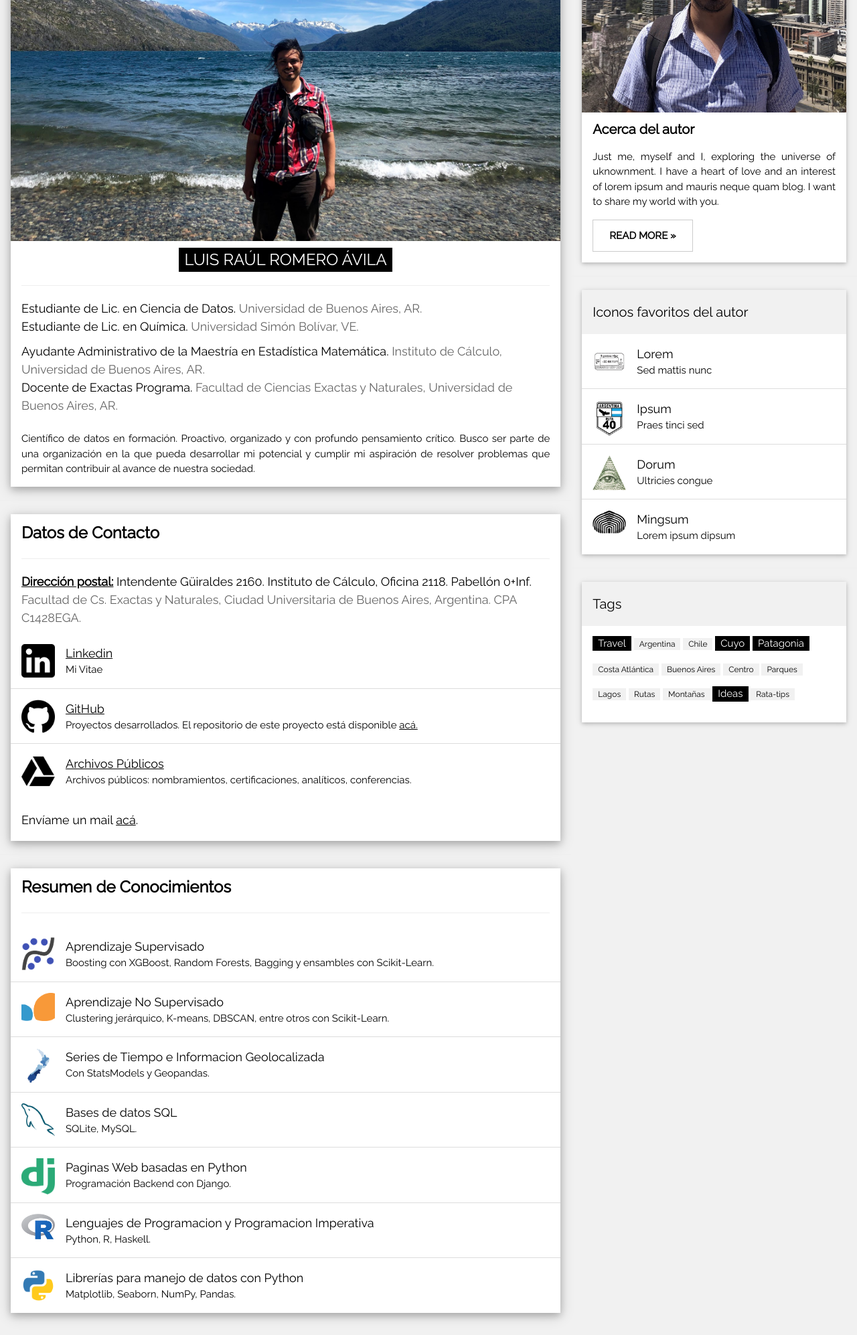
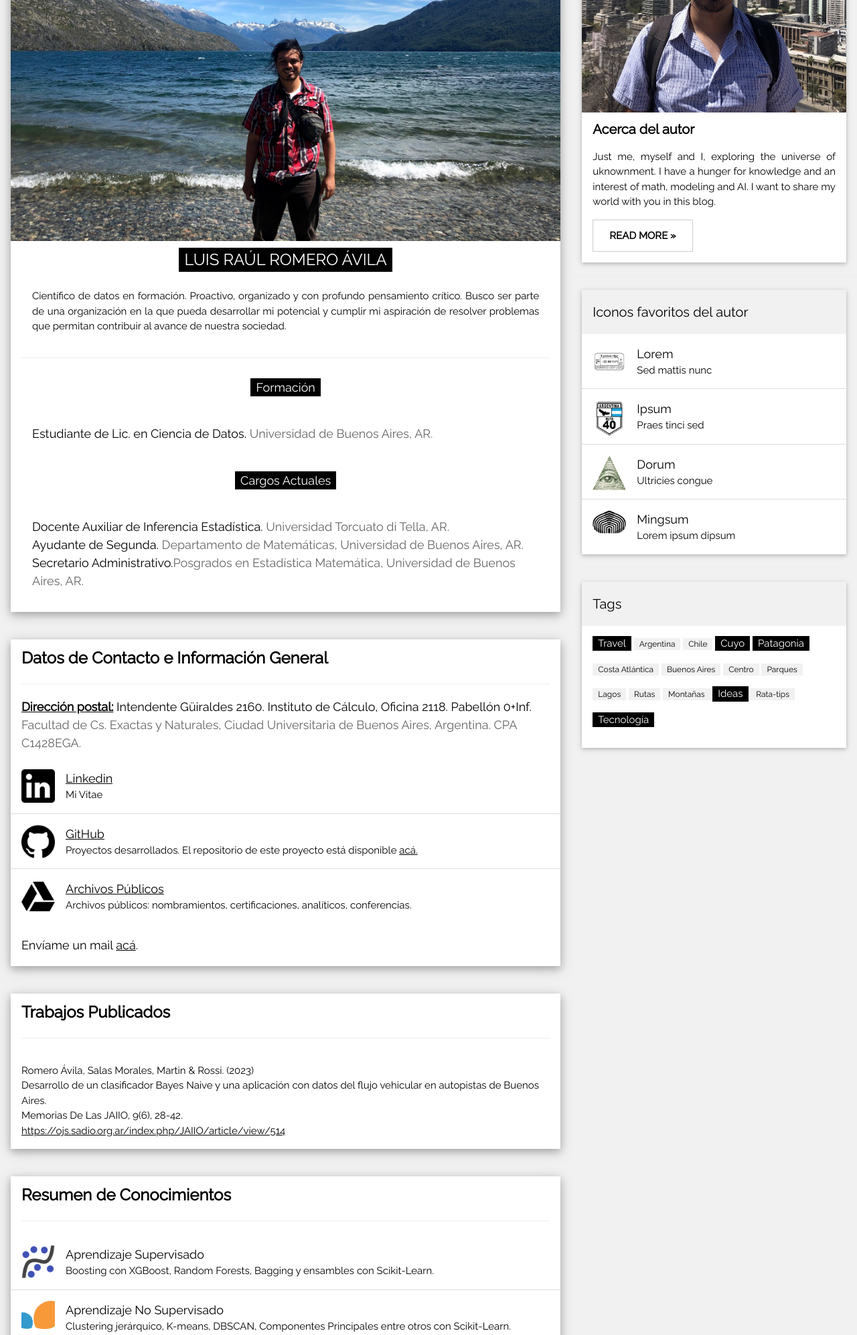
Before and after one commit to romeroluisraul/proyecto_final_coder, a Django app: page /about/ in a window 1280 px wide. Shown: the part 481-2475 px from the top of the page at 67% size. Run offline with Django 4.2, Linux system fonts and the light colour scheme.

Commit message:
actualizacion general

```diff
--- a/contenido/tags.py
+++ b/contenido/tags.py
@@ -9,3 +9,4 @@ TAGS_CHOICES = [(TRAVEL, 'Travel'),
                 (BUENOS_AIRES, 'Buenos Aires'), (CENTRO, 'Centro'),
                 (PARQUES, 'Parques'), (LAGOS, 'Lagos'), (RUTAS, 'Rutas'), (MONTANIAS, 'Montañas'),
                 (IDEAS, 'Ideas'), (RATA_TIPS, 'Rata-tips')]
+TAGS_CHOICES.append(("TECN", "Tecnología"))
--- a/proyecto_final/settings.py
+++ b/proyecto_final/settings.py
@@ -26,7 +26,7 @@ SECRET_KEY = 'django-insecure-o3)s(km_gt5t8je6u6=nw)ofw+46_jkc1@ahlq1tccw5bl4cmy
 # SECURITY WARNING: don't run with debug turned on in production!
 DEBUG = True
 
-ALLOWED_HOSTS = []
+ALLOWED_HOSTS = ['romeroluisraul.pythonanywhere.com']
 
 
 # Application definition
--- a/proyecto_final/templates/autor.html
+++ b/proyecto_final/templates/autor.html
@@ -8,23 +8,31 @@
     <img src="{% static 'el_autor_otra.jpg' %}" alt="Just me, myself and I" title="El autor en el Lago Puelo, Chubut, AR." style="width:100%">
       <div class="w3-container">
         <h3 align="center"><span class="w3-tag">LUIS RA&UacuteL ROMERO &AacuteVILA</span></h3>
+        <div class="w3-container">
+            <p align="justify">Cient&iacutefico de datos en formaci&oacuten. Proactivo, organizado y con profundo pensamiento cr&iacutetico. Busco ser parte de una organizaci&oacuten en la que pueda desarrollar mi potencial y cumplir mi aspiración de resolver problemas que permitan contribuir al avance de nuestra sociedad.</p>
+        </div>
         <hr>
-        <h5>Estudiante de Lic. en Ciencia de Datos. <span class="w3-opacity">Universidad de Buenos Aires, AR.<br></span>
-            Estudiante de Lic. en Qu&iacutemica. <span class="w3-opacity">Universidad Sim&oacuten Bol&iacutevar, VE.<br></span>
-        </h5>
-        <h5>Ayudante Administrativo de la Maestr&iacutea en Estad&iacutestica Matem&aacutetica. <span class="w3-opacity">Instituto de C&aacutelculo, Universidad de Buenos Aires, AR.<br></span>
-        Docente de Exactas Programa. <span class="w3-opacity">Facultad de Ciencias Exactas y Naturales, Universidad de Buenos Aires, AR.</span></h5>
-      </div>
-
-      <div class="w3-container">
-        <p align="justify">Cient&iacutefico de datos en formaci&oacuten. Proactivo, organizado y con profundo pensamiento cr&iacutetico. Busco ser parte de una organizaci&oacuten en la que pueda desarrollar mi potencial y cumplir mi aspiración de resolver problemas que permitan contribuir al avance de nuestra sociedad.</p>
+        <div class="w3-container">
+            <h5 align="center"><span class="w3-tag">Formaci&oacuten</span></h5><br>
+            <h5>Estudiante de Lic. en Ciencia de Datos. <span class="w3-opacity">Universidad de Buenos Aires, AR.<br></span>
+                <!--Estudiante de Lic. en Qu&iacutemica. <span class="w3-opacity">Universidad Sim&oacuten Bol&iacutevar, VE. (sin culminar)<br></span>-->
+            </h5>
+            <br>
+            <h5 align="center"><span class="w3-tag">Cargos Actuales</span></h5><br>
+            <h5>Docente Auxiliar de Inferencia Estad&iacutestica. <span class="w3-opacity">Universidad Torcuato di Tella, AR.<br></span>
+                Ayudante de Segunda. <span class="w3-opacity">Departamento de Matem&aacuteticas, Universidad de Buenos Aires, AR.<br></span>
+                Secretario Administrativo.<span class="w3-opacity">Posgrados en Estad&iacutestica Matem&aacutetica, Universidad de Buenos Aires, AR.<br></span>
+                <!--Docente de Exactas Programa. <span class="w3-opacity">Facultad de Ciencias Exactas y Naturales, Universidad de Buenos Aires, AR.<br></span>-->
+            </span></h5>
+            <br>
+        </div>
       </div>
 </div>
 <hr>
 
 <div class="w3-card-4 w3-margin w3-white">
     <div class="w3-container">
-    <h3><b>Datos de Contacto</b></h3>
+    <h3><b>Datos de Contacto e Informaci&oacuten General</b></h3>
     <hr>
     <h5><b><u>Direcci&oacuten postal:</u></b> Intendente G&uumliraldes 2160. Instituto de C&aacutelculo, Oficina 2118. Pabell&oacuten 0+Inf.<br><span class="w3-opacity"> Facultad de Cs. Exactas y Naturales, Ciudad Universitaria de Buenos Aires, Argentina. CPA C1428EGA.</span></h5>
     <h5><span class="w3-opacity"></span></h5>
@@ -56,6 +64,23 @@
 
 <div class="w3-card-4 w3-margin w3-white">
     <div class="w3-container">
+    <h3><b>Trabajos Publicados</b></h3>
+    <hr>
+    </div>
+
+    <ul class="w3-ul w3-hoverable w3-white">
+        <li class="w3-padding-16">
+            <span>Romero Ávila, Salas Morales, Martin & Rossi. (2023)</span><br>
+            <span>Desarrollo de un clasificador Bayes Naive y una aplicación con datos del flujo vehicular en autopistas de Buenos Aires.</span><br>
+            <span>Memorias De Las JAIIO, 9(6), 28-42.</span><br>
+            <span><a href="https://ojs.sadio.org.ar/index.php/JAIIO/article/view/514" target="_blank">https://ojs.sadio.org.ar/index.php/JAIIO/article/view/514</a></span>
+        </li>
+    </ul>
+</div>
+<hr>
+
+<div class="w3-card-4 w3-margin w3-white">
+    <div class="w3-container">
     <h3><b>Resumen de Conocimientos</b></h3>
     <hr>
     </div>
@@ -69,12 +94,12 @@
         <li class="w3-padding-16">
             <img src="{% static 'sklearn_logo_recorte-removebg.png' %}" alt="Image" class="w3-left w3-margin-right" style="width:50px">
             <span class="w3-large">Aprendizaje No Supervisado</a></span><br>
-            <span>Clustering jer&aacuterquico, K-means, DBSCAN, entre otros con Scikit-Learn.</span>
+            <span>Clustering jer&aacuterquico, K-means, DBSCAN, Componentes Principales entre otros con Scikit-Learn.</span>
         </li>
         <li class="w3-padding-16">
             <img src="{% static 'geopandas-removebg.png' %}" alt="Image" class="w3-left w3-margin-right" style="width:50px">
-            <span class="w3-large">Series de Tiempo e Informacion Geolocalizada</span><br>
-            <span>Con StatsModels y Geopandas.</span>
+            <span class="w3-large">Informacion Geolocalizada</span><br>
+            <span>Con Geopandas.</span>
         </li>
         <li class="w3-padding-16">
             <img src="{% static 'sql_logo.png' %}" alt="Image" class="w3-left w3-margin-right" style="width:50px">
@@ -88,16 +113,20 @@
         </li>
         <li class="w3-padding-16">
             <img src="{% static 'R_logo.png' %}" alt="Image" class="w3-left w3-margin-right" style="width:50px">
-            <span class="w3-large">Lenguajes de Programacion y Programacion Imperativa</span><br>
-            <span>Python, R, Haskell.</span>
+            <span class="w3-large">Lenguajes de Programacion</span><br>
+            <span>Programaci&oacuten Imperativa con Python, R y Java. Nociones de Funcional con Haskell. POO con Python y Java</span>
         </li>
         <li class="w3-padding-16">
             <img src="{% static 'python_logo.png' %}" alt="Image" class="w3-left w3-margin-right" style="width:50px">
-            <span class="w3-large">Librer&iacuteas para manejo de datos con Python</span><br>
+            <span class="w3-large">Librer&iacuteas para manejo de datos y visualizaci&oacuten con Python</span><br>
             <span>Matplotlib, Seaborn, NumPy, Pandas.</span>
+        </li>
+        <li class="w3-padding-16">
+            <img src="{% static 'cabeza_bombillo.png' %}" alt="Image" class="w3-left w3-margin-right" style="width:50px">
+            <span class="w3-large">Algoritmos y Estructuras de Datos</span><br>
+            <span>Lenguaje de especificaci&oacuten de problemas en l&oacutegica de primer orden. Tipos abstractos de datos.</span>
         </li>
     </ul>
 </div>
 
-
 {% endblock %}
--- a/proyecto_final/templates/base.html
+++ b/proyecto_final/templates/base.html
@@ -79,7 +79,7 @@ and is wrapped around the whole page content, except for the footer in this exam
     <img src="{% static 'el_autor_copia.jpg' %}" alt="Imagen del Autor" title="El autor en el Cerro Santa Lucía, Santiago Centro, CL" style="width:100%">
       <div class="w3-container w3-white">
         <h4><b>Acerca del autor</b></h4>
-        <p align="justify">Just me, myself and I, exploring the universe of uknownment. I have a heart of love and an interest of lorem ipsum and mauris neque quam blog. I want to share my world with you.</p>
+        <p align="justify">Just me, myself and I, exploring the universe of uknownment. I have a hunger for knowledge and an interest of math, modeling and AI. I want to share my world with you in this blog.</p>
         <p align="right">
         <div>
             <a href="{% url 'autor' %}" style="text-decoration:none"><button class="w3-button w3-white w3-border w3-padding-large" type = 'submit'><b>READ MORE »</b></button></a>
```
Also changed, not shown: db.sqlite3, proyecto_final/static/cabeza_bombillo.png (added).
